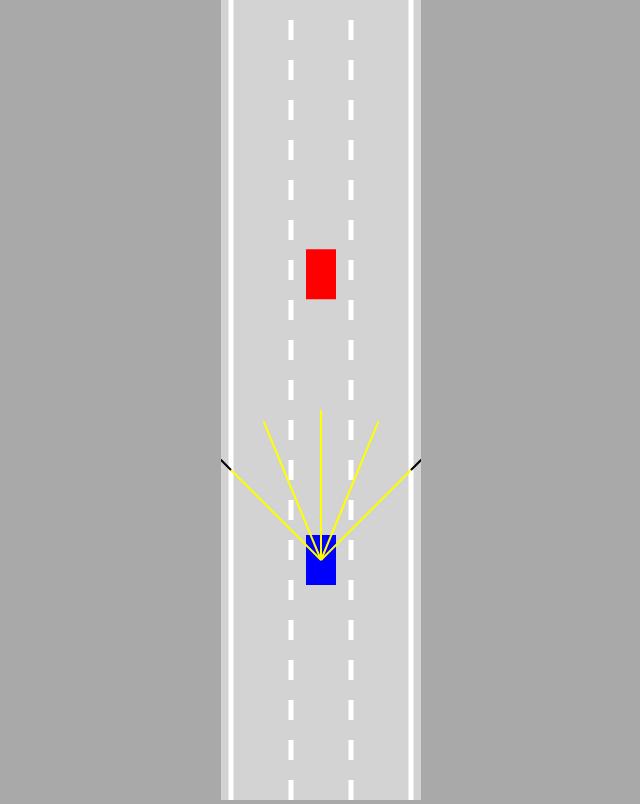
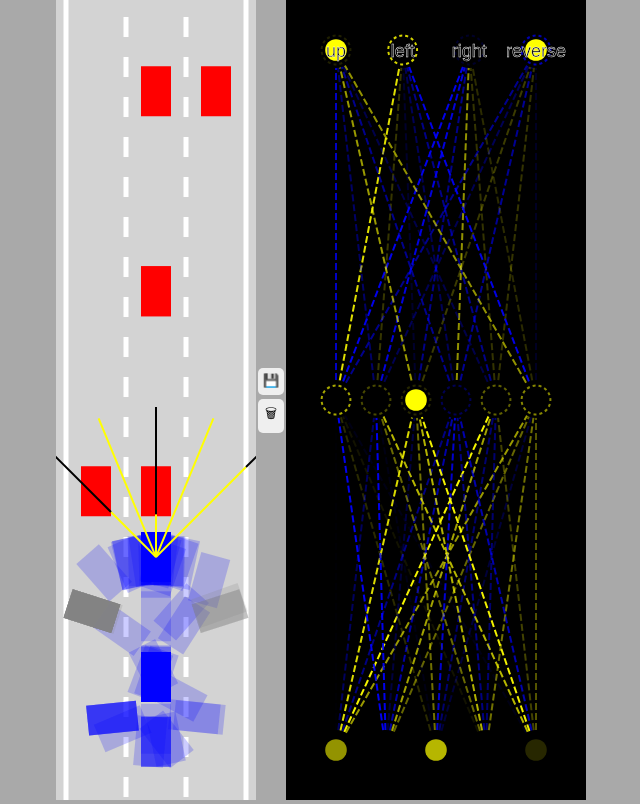
Before and after one commit to RicardoMorato/SelfDrivingCarInJS, a plain HTML site: page index.html in a window 1280 px wide. Shown: the whole page, without its empty margins (319-959 px from the left). Drawn offline with Linux system fonts and the light colour scheme; animation ran at ten frames a second.

Commit message:
feat: neural network with mutation algorithm

```diff
--- a/car.js
+++ b/car.js
@@ -17,8 +17,11 @@ class Car {
 
     this.controls = new Controls(controlsType);
 
-    if (controlsType === controlsTypes.keyboardListener) {
+    this.useBrain = controlsType === controlsTypes.aiController;
+
+    if (controlsType !== controlsTypes.trafficObstacle) {
       this.sensor = new Sensor(this);
+      this.brain = new NeuralNetwork([this.sensor.rayCount, 6, 4]);
     }
   }
 
@@ -106,10 +109,22 @@ class Car {
 
     if (this.sensor) {
       this.sensor.update(roadBorders, traffic);
+      const offsets = this.sensor.readings.map((sensorReading) =>
+        sensorReading === null ? 0 : 1 - sensorReading.offset
+      );
+
+      const outputs = NeuralNetwork.feedForward(offsets, this.brain);
+
+      if (this.useBrain) {
+        this.controls.forward = Boolean(outputs[0]);
+        this.controls.left = Boolean(outputs[1]);
+        this.controls.right = Boolean(outputs[2]);
+        this.controls.reverse = Boolean(outputs[3]);
+      }
     }
   }
 
-  draw(ctx, nonDamagedColor) {
+  draw(ctx, nonDamagedColor, drawSensor = false) {
     if (this.damage) ctx.fillStyle = "gray";
     else ctx.fillStyle = nonDamagedColor;
 
@@ -121,7 +136,7 @@ class Car {
     }
     ctx.fill();
 
-    if (this.sensor) {
+    if (this.sensor && drawSensor) {
       this.sensor.draw(ctx);
     }
   }
--- a/index.html
+++ b/index.html
@@ -4,8 +4,15 @@
   <link rel="stylesheet" href="style.css">
 </head>
 <body>
-  <canvas id="myCanvas"></canvas>
+  <canvas id="carCanvas"></canvas>
+  <div id="actionButtons">
+    <button onclick="saveToLocalStorage()">💾</button>
+    <button onclick="removeFromLocalStorage()">🗑</button>
+  </div>
+  <canvas id="networkCanvas"></canvas>
   <script src="utils.js"></script>
+  <script src="visualizer.js"></script>
+  <script src="network.js"></script>
   <script src="sensor.js"></script>
   <script src="road.js"></script>
   <script src="controls.js"></script>
--- a/main.js
+++ b/main.js
@@ -1,30 +1,178 @@
-const canvas = document.getElementById("myCanvas");
-canvas.width = 200;
+const carCanvas = document.getElementById("carCanvas");
+carCanvas.width = 200;
 
-const ctx = canvas.getContext("2d");
+const networkCanvas = document.getElementById("networkCanvas");
+networkCanvas.width = 300;
 
-const road = new Road(canvas.width / 2, canvas.width * 0.9);
-const car = new Car(road.getLaneCenter(1), 100, 30, 50, "keyboardListener");
-const traffic = [
-  new Car(road.getLaneCenter(1), -100, 30, 50, "trafficObstacle", 2),
-];
+const carCtx = carCanvas.getContext("2d");
+const networkCtx = networkCanvas.getContext("2d");
+
+const laneCount = 3;
+const road = new Road(carCanvas.width / 2, carCanvas.width * 0.9, laneCount);
+
+const numberOfCars = 100;
+const cars = generateCars(numberOfCars);
+
+let bestCar = cars[0];
+
+if (localStorage.getItem("bestBrain")) {
+  for (let i = 0; i < cars.length; i++) {
+    cars[i].brain = JSON.parse(localStorage.getItem("bestBrain"));
+
+    if (i !== 0) NeuralNetwork.mutate(cars[i].brain, 0.15);
+  }
+}
+
+const traffic = generateTraffic();
+
+// [
+//   new Car(
+//     road.getLaneCenter(1),
+//     -100,
+//     30,
+//     50,
+//     controlsTypes.trafficObstacle,
+//     2
+//   ),
+//   new Car(
+//     road.getLaneCenter(0),
+//     -300,
+//     30,
+//     50,
+//     controlsTypes.trafficObstacle,
+//     2
+//   ),
+//   new Car(
+//     road.getLaneCenter(2),
+//     -300,
+//     30,
+//     50,
+//     controlsTypes.trafficObstacle,
+//     2
+//   ),
+
+//   new Car(
+//     road.getLaneCenter(0),
+//     -500,
+//     30,
+//     50,
+//     controlsTypes.trafficObstacle,
+//     2
+//   ),
+
+//   new Car(
+//     road.getLaneCenter(2),
+//     -500,
+//     30,
+//     50,
+//     controlsTypes.trafficObstacle,
+//     2
+//   ),
+
+//   new Car(
+//     road.getLaneCenter(1),
+//     -700,
+//     30,
+//     50,
+//     controlsTypes.trafficObstacle,
+//     2
+//   ),
+
+//   new Car(
+//     road.getLaneCenter(0),
+//     -700,
+//     30,
+//     50,
+//     controlsTypes.trafficObstacle,
+//     2
+//   ),
+// ];
 
 animate();
 
-function animate() {
-  canvas.height = window.innerHeight;
+function saveToLocalStorage() {
+  localStorage.setItem("bestBrain", JSON.stringify(bestCar.brain));
+}
 
-  ctx.save();
-  ctx.translate(0, -car.yOffset + canvas.height * 0.7);
+function removeFromLocalStorage() {
+  localStorage.removeItem("bestBrain");
+}
 
-  road.draw(ctx);
+function generateCars(numberOfCars) {
+  const cars = [];
+
+  for (i = 1; i < numberOfCars; i++)
+    cars.push(
+      new Car(road.getLaneCenter(1), 100, 30, 50, controlsTypes.aiController)
+    );
+
+  return cars;
+}
+
+function generateTraffic() {
+  const numberOfCars = Math.ceil(Math.random() * 200);
+  const cars = [];
+
+  for (let i = 0; i < numberOfCars; i++) {
+    const car = new Car(
+      road.getLaneCenter(Math.round(Math.random() * (laneCount - 1))),
+      i * -200,
+      30,
+      50,
+      controlsTypes.trafficObstacle,
+      2
+    );
+
+    cars.push(car);
+
+    if (Math.random() > 0.6) {
+      const secondCar = new Car(
+        road.getLaneCenter(Math.round(Math.random() * (laneCount - 1))),
+        i * -200,
+        30,
+        50,
+        controlsTypes.trafficObstacle,
+        2
+      );
+
+      cars.push(secondCar);
+    }
+  }
+
+  return cars;
+}
+
+function animate(time) {
+  carCanvas.height = window.innerHeight;
+  networkCanvas.height = window.innerHeight;
+
+  const minCarsYOffset = Math.min(...cars.map((car) => car.yOffset));
+  bestCar = cars.find((car) => car.yOffset === minCarsYOffset);
+
+  carCtx.save();
+  carCtx.translate(0, -bestCar.yOffset + carCanvas.height * 0.7);
+
+  road.draw(carCtx);
+
   traffic.forEach((trafficCar) => {
-    trafficCar.draw(ctx, "red");
+    trafficCar.draw(carCtx, "red");
     trafficCar.update(road.borders, []);
   });
-  car.draw(ctx, "blue");
-  car.update(road.borders, traffic);
 
-  ctx.restore();
+  carCtx.globalAlpha = 0.2;
+
+  cars.forEach((car) => {
+    car.draw(carCtx, "blue");
+    car.update(road.borders, traffic);
+  });
+
+  carCtx.globalAlpha = 1;
+  bestCar.draw(carCtx, "blue", true);
+
+  carCtx.restore();
+
+  networkCtx.lineDashOffset = -time / 50;
+
+  Visualizer.drawNetwork(networkCtx, bestCar.brain);
   requestAnimationFrame(animate);
 }
--- /dev/null
+++ b/network.js
@@ -0,0 +1,85 @@
+class NeuralNetwork {
+  constructor(neuronCounts) {
+    this.levels = [];
+
+    for (let i = 0; i < neuronCounts.length - 1; i++) {
+      this.levels.push(new Level(neuronCounts[i], neuronCounts[i + 1]));
+    }
+  }
+
+  static feedForward(givenInputs, network) {
+    let outputs = Level.feedForward(givenInputs, network.levels[0]);
+
+    for (let i = 1; i < network.levels.length; i++) {
+      outputs = Level.feedForward(outputs, network.levels[i]); // Feeding the outputs of the previous level as the inputs to the next
+    }
+
+    return outputs;
+  }
+
+  static mutate(network, amount = 1) {
+    network.levels.forEach((level) => {
+      for (let i = 0; i < level.biases.length; i++) {
+        level.biases[i] = lerp(level.biases[i], Math.random() * 2 - 1, amount);
+      }
+
+      for (let i = 0; i < level.weights.length; i++) {
+        for (let j = 0; j < level.weights[i].length; j++) {
+          level.weights[i][j] = lerp(
+            level.weights[i][j],
+            Math.random() * 2 - 1,
+            amount
+          );
+        }
+      }
+    });
+  }
+}
+
+class Level {
+  constructor(inputCount, outputCount) {
+    this.inputs = new Array(inputCount);
+    this.outputs = new Array(outputCount);
+    this.biases = new Array(outputCount);
+
+    this.weights = [];
+    for (let i = 0; i < inputCount; i++) {
+      this.weights.push(new Array(outputCount));
+    }
+
+    Level.#randomize(this);
+  }
+
+  static #randomize(level) {
+    for (let i = 0; i < level.inputs.length; i++) {
+      for (let j = 0; j < level.outputs.length; j++) {
+        level.weights[i][j] = Math.random() * 2 - 1; // This will return a value between -1 and 1
+      }
+    }
+
+    for (let i = 0; i < level.biases.length; i++) {
+      level.biases[i] = Math.random() * 2 - 1;
+    }
+  }
+
+  static feedForward(givenInputs, level) {
+    for (let i = 0; i < level.inputs.length; i++) {
+      level.inputs[i] = givenInputs[i];
+    }
+
+    for (let i = 0; i < level.outputs.length; i++) {
+      let sum = 0;
+      for (let j = 0; j < level.inputs.length; j++) {
+        sum += level.inputs[j] * level.weights[j][i];
+      }
+
+      if (sum > level.biases[i]) {
+        level.outputs[i] = 1;
+      } else {
+        level.outputs[i] = 0;
+      }
+    }
+
+    return level.outputs;
+  }
+}
--- a/style.css
+++ b/style.css
@@ -2,9 +2,33 @@ body {
   margin: 0;
   background: darkgray;
   overflow: hidden;
-  text-align: center;
+  display: flex;
+  justify-content: center;
+  align-items: center;
 }
 
-#myCanvas {
+#actionButtons {
+  display: flex;
+  flex-direction: column;
+}
+
+button {
+  border: none;
+  border-radius: 5px;
+  padding: 5px 5px 7px 5px;
+  margin: 2px;
+  cursor: pointer;
+}
+
+button:hover {
+  background-color: blue;
+  transition: all ease-in 50ms;
+}
+
+#carCanvas {
   background: lightgray;
 }
+
+#networkCanvas {
+  background: black;
+}
--- a/utils.js
+++ b/utils.js
@@ -1,5 +1,6 @@
 const controlsTypes = {
   keyboardListener: "keyboardListener",
+  aiController: "aiController",
   trafficObstacle: "trafficObstacle",
 };
 
@@ -48,3 +49,11 @@ function polysIntersect(polygonA, polygonB) {
 
   return false;
 }
+
+function getRGBA(value) {
+  const alpha = Math.abs(value);
+  const R = value < 0 ? 0 : 255;
+  const G = R;
+  const B = value > 0 ? 0 : 255;
+  return "rgba(" + R + "," + G + "," + B + "," + alpha + ")";
+}
--- /dev/null
+++ b/visualizer.js
@@ -0,0 +1,103 @@
+class Visualizer {
+  static drawNetwork(ctx, network) {
+    const margin = 50;
+    const left = margin;
+    const top = margin;
+    const width = ctx.canvas.width - margin * 2;
+    const height = ctx.canvas.height - margin * 2;
+
+    const levelHeight = height / network.levels.length;
+
+    for (let i = network.levels.length - 1; i >= 0; i--) {
+      const levelTop =
+        top +
+        lerp(
+          height - levelHeight,
+          0,
+          network.levels.length === 1 ? 0.5 : i / (network.levels.length - 1)
+        );
+
+      ctx.setLineDash([7, 3]);
+      Visualizer.drawLevel(
+        ctx,
+        network.levels[i],
+        left,
+        levelTop,
+        width,
+        levelHeight,
+        i === network.levels.length - 1 ? ["up", "left", "right", "reverse"] : []
+      );
+    }
+  }
+
+  static drawLevel(ctx, level, left, top, width, height, outputLabels) {
+    const right = left + width;
+    const bottom = top + height;
+
+    const { inputs, outputs, weights, biases } = level;
+
+    for (let i = 0; i < inputs.length; i++) {
+      for (let j = 0; j < outputs.length; j++) {
+        ctx.beginPath();
+        ctx.moveTo(Visualizer.#getNodeX(inputs, i, left, right), bottom);
+        ctx.lineTo(Visualizer.#getNodeX(outputs, j, left, right), top);
+        ctx.lineWidth = 2;
+        ctx.strokeStyle = getRGBA(weights[i][j]);
+        ctx.stroke();
+      }
+    }
+
+    const nodeRadius = 18;
+    for (let i = 0; i < inputs.length; i++) {
+      const x = Visualizer.#getNodeX(inputs, i, left, right);
+      ctx.beginPath();
+      ctx.arc(x, bottom, nodeRadius, 0, Math.PI * 2);
+      ctx.fillStyle = "black";
+      ctx.fill();
+      ctx.beginPath();
+      ctx.arc(x, bottom, nodeRadius * 0.6, 0, Math.PI * 2);
+      ctx.fillStyle = getRGBA(inputs[i]);
+      ctx.fill();
+    }
+
+    for (let i = 0; i < outputs.length; i++) {
+      const x = Visualizer.#getNodeX(outputs, i, left, right);
+      ctx.beginPath();
+      ctx.arc(x, top, nodeRadius, 0, Math.PI * 2);
+      ctx.fillStyle = "black";
+      ctx.fill();
+      ctx.beginPath();
+      ctx.arc(x, top, nodeRadius * 0.6, 0, Math.PI * 2);
+      ctx.fillStyle = getRGBA(outputs[i]);
+      ctx.fill();
+
+      ctx.beginPath();
+      ctx.lineWidth = 2;
+      ctx.arc(x, top, nodeRadius * 0.8, 0, Math.PI * 2);
+      ctx.strokeStyle = getRGBA(biases[i]);
+      ctx.setLineDash([3, 3]);
+      ctx.stroke();
+      ctx.setLineDash([]);
+
+      if (outputLabels[i]) {
+        ctx.beginPath();
+        ctx.textAlign = "center";
+        ctx.textBaseline = "middle";
+        ctx.fillStyle = "black";
+        ctx.strokeStyle = "white";
+        ctx.font = nodeRadius + "px Arial";
+        ctx.fillText(outputLabels[i], x, top + nodeRadius * 0.1);
+        ctx.lineWidth = 0.5;
+        ctx.strokeText(outputLabels[i], x, top + nodeRadius * 0.1);
+      }
+    }
+  }
+
+  static #getNodeX(nodes, index, left, right) {
+    return lerp(
+      left,
+      right,
+      nodes.length === 1 ? 0.5 : index / (nodes.length - 1)
+    );
+  }
+}
```
